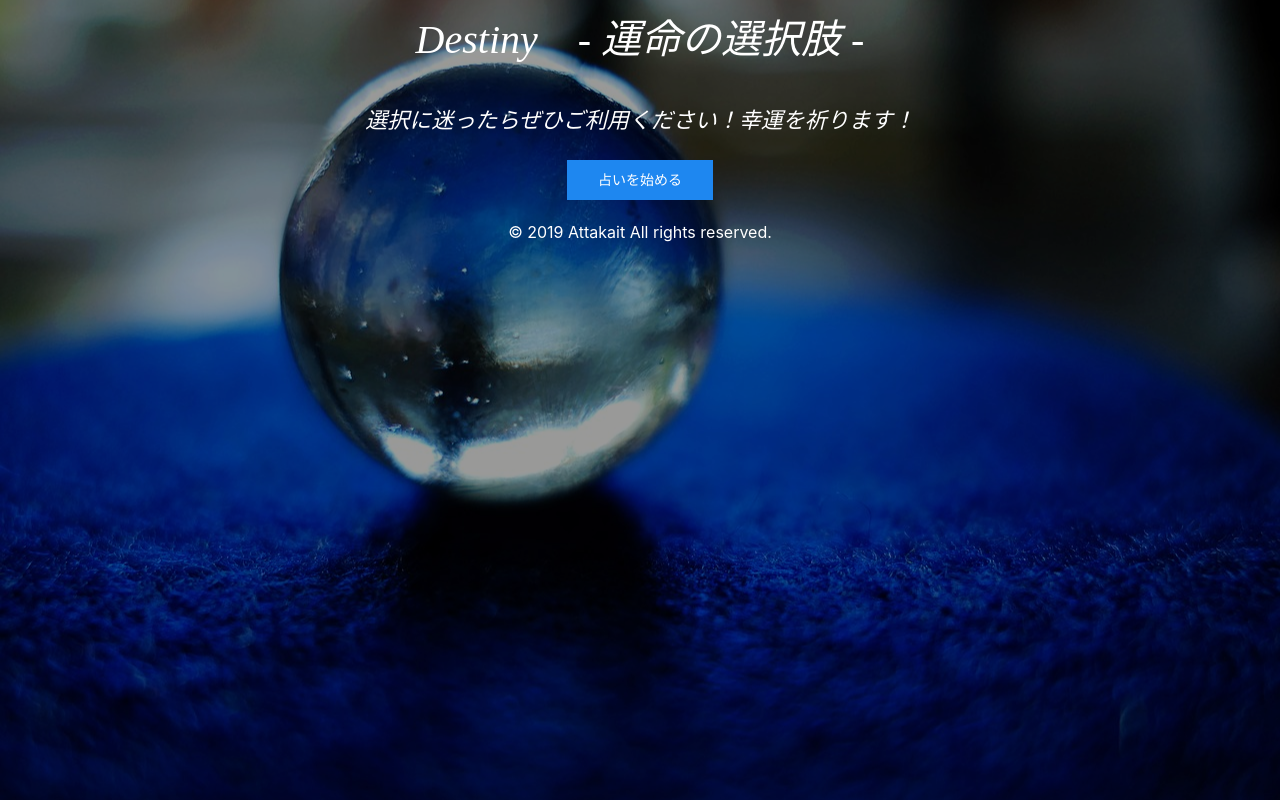
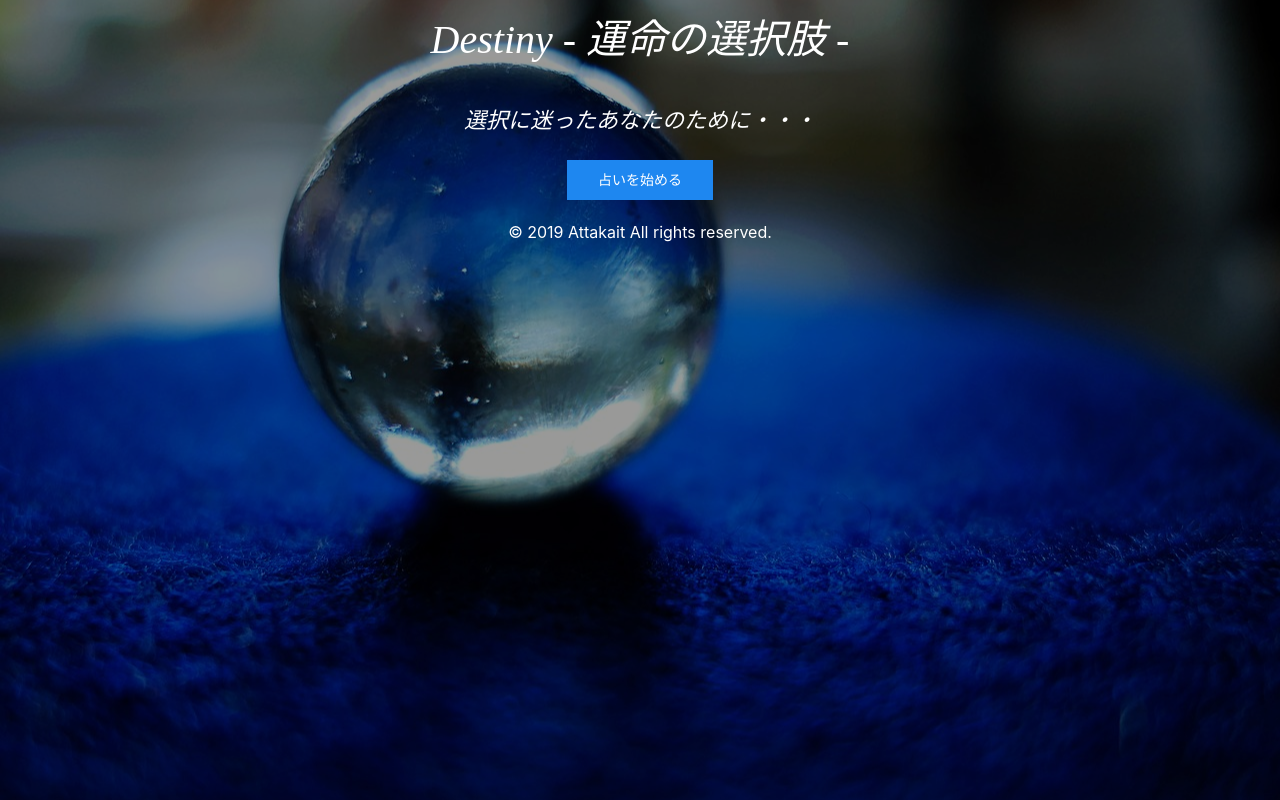
Before and after one commit to TaichiKanaya/destiny, a Django app: page /top/ in a window 1280 px wide. Run offline with Django 3.2, Linux system fonts and the light colour scheme; some libraries are stand-ins or nearby versions.

Commit message:
no message

```diff
--- a/top/templates/top/index.html
+++ b/top/templates/top/index.html
@@ -6,13 +6,13 @@
     <link rel="stylesheet" type="text/css" href="{% static 'css/uikit.min.css' %}"/>
     <link rel="stylesheet" type="text/css" href="{% static 'css/main.css' %}"/>
     <script src="https://cdnjs.cloudflare.com/ajax/libs/axios/0.19.0/axios.min.js"></script>
-    <script src="https://cdnjs.cloudflare.com/ajax/libs/vue/2.4.2/vue.min.js"></script>
+    <script src="https://cdn.jsdelivr.net/npm/vue@2.6.0"></script>
 </head>
 <body>
 <div class="back">
     <div class="uk-animation-fade">
-        <span class="uk-navbar-item title">Destiny　- 運命の選択肢 -</span>
-        <spanf class="uk-navbar-item sub-title">選択に迷ったらぜひご利用ください！幸運を祈ります！<br/></spanf>
+        <span class="uk-navbar-item title">Destiny - 運命の選択肢 -</span>
+        <spanf class="uk-navbar-item sub-title">選択に迷ったあなたのために・・・<br/></spanf>
         <div id="app">
             <form action="{% url 'top:index' %}" method="post">
                 {% csrf_token %}
```
